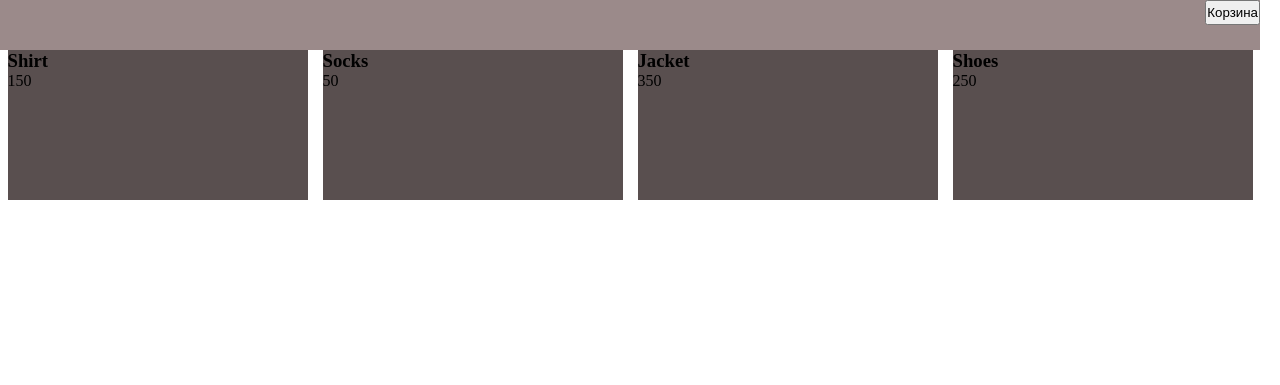
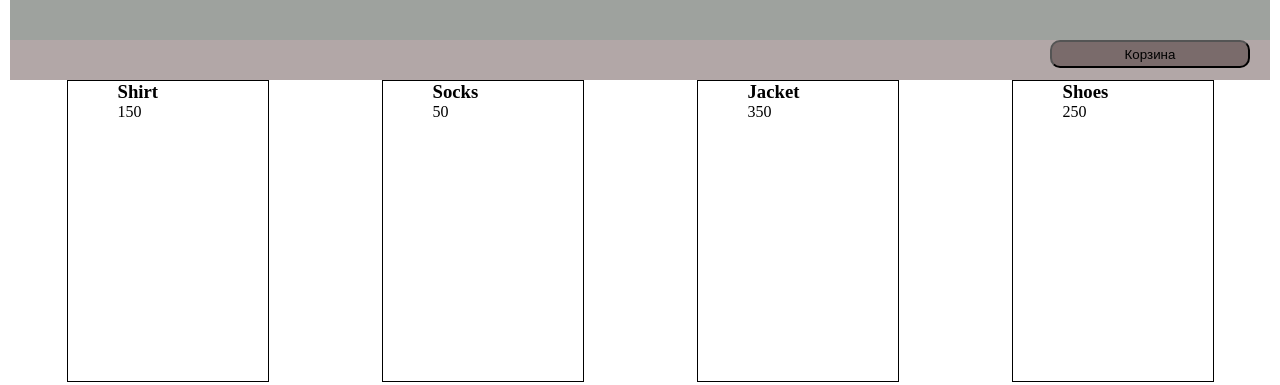
Before and after one commit to calipf1975/js_pro__2022, a plain HTML site: page store/index.html in a window 1280 px wide. Drawn offline with Linux system fonts and the light colour scheme.

Commit message:
вспоминаю верстку 2

```diff
--- a/store/style.css
+++ b/store/style.css
@@ -2,46 +2,48 @@
     margin: 0;
     padding: 0;
 }
-
-body {
-    max-width: 1260px;
-
-}
-
-
 .header {
+max-width: 1260px;
 margin: 0 auto;
-display: flex
 }
 .header_top{
-height: 50px;
-background: rgb(56, 177, 78);
+height: 40px;
+background: rgb(158, 162, 158);
 }
 .header_footer{
-    height: 50px;
-    width: 100%;
-    background: rgb(155, 138, 138);
+    height: 40px;
+    background: rgb(178, 167, 167);
     display: flex;
     justify-content: end;
 }
 .header_button{
-    margin: top 20px;
+    margin-right: 20px;
+    width: 200px;
+    height: 70%;
+    align-items: center;
+    border-radius: 10px;
+    background: rgb(122, 107, 107);
+
 }
 
 .goodsList {
-width: 1260px;
+max-width: 1260px;
 margin: 0 auto;
-background: white;
  display: flex;
+ justify-content: space-around;
+ margin: 0 auto;
 }
 .goodsList_item {
-    width: 300px;
-    height: 150px;
-    margin: 0 auto;
-    background: rgb(89, 79, 79);
-
+    width: 200px;
+    height: 300px;
+    border: solid 1px;
 
 }
-.header_button{
-    height: 50%;
+h3 {
+    width: 50%;
+    margin: 0 auto;
 }
+p {
+    margin: 0 auto;
+    width: 50%;
+}
```
